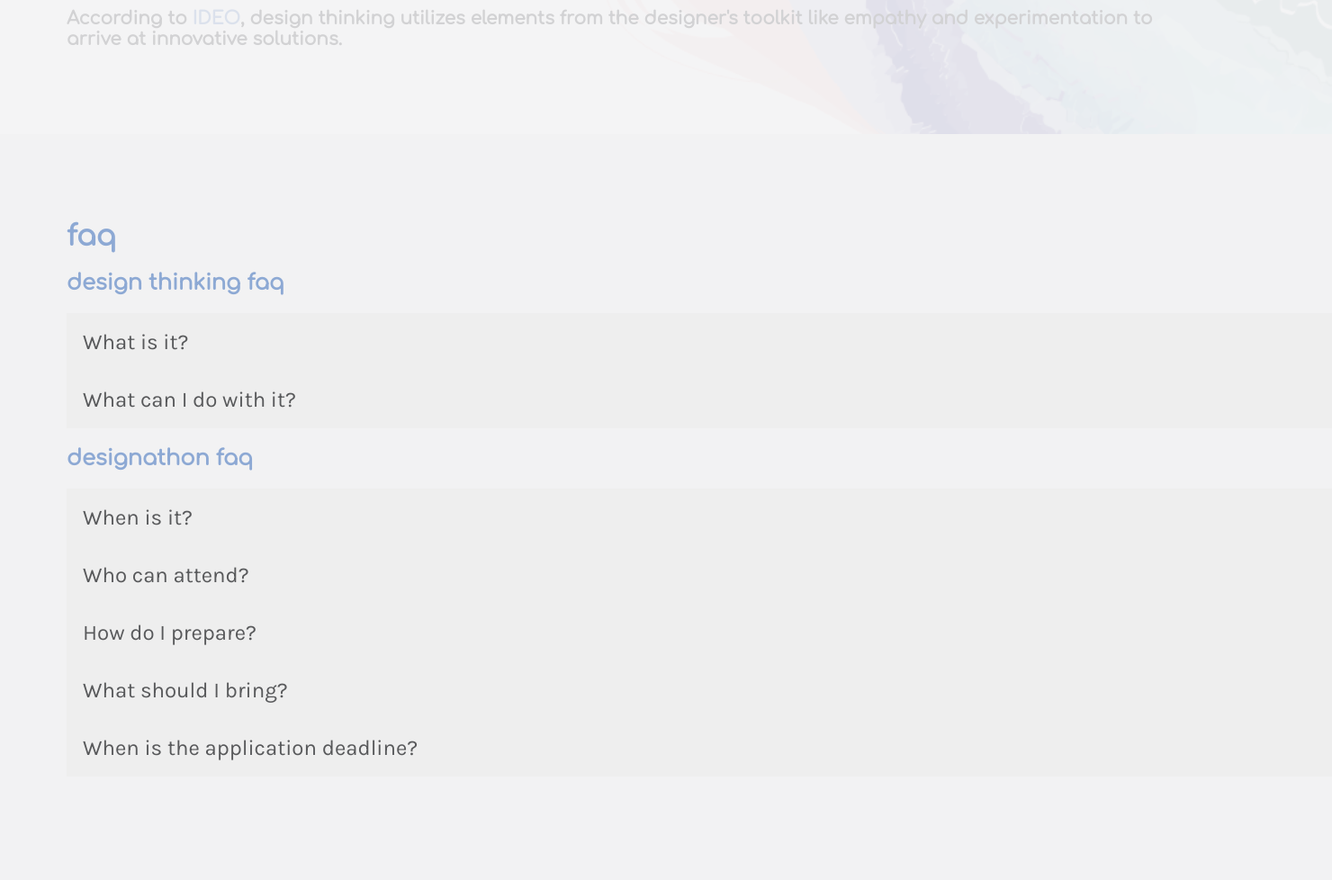
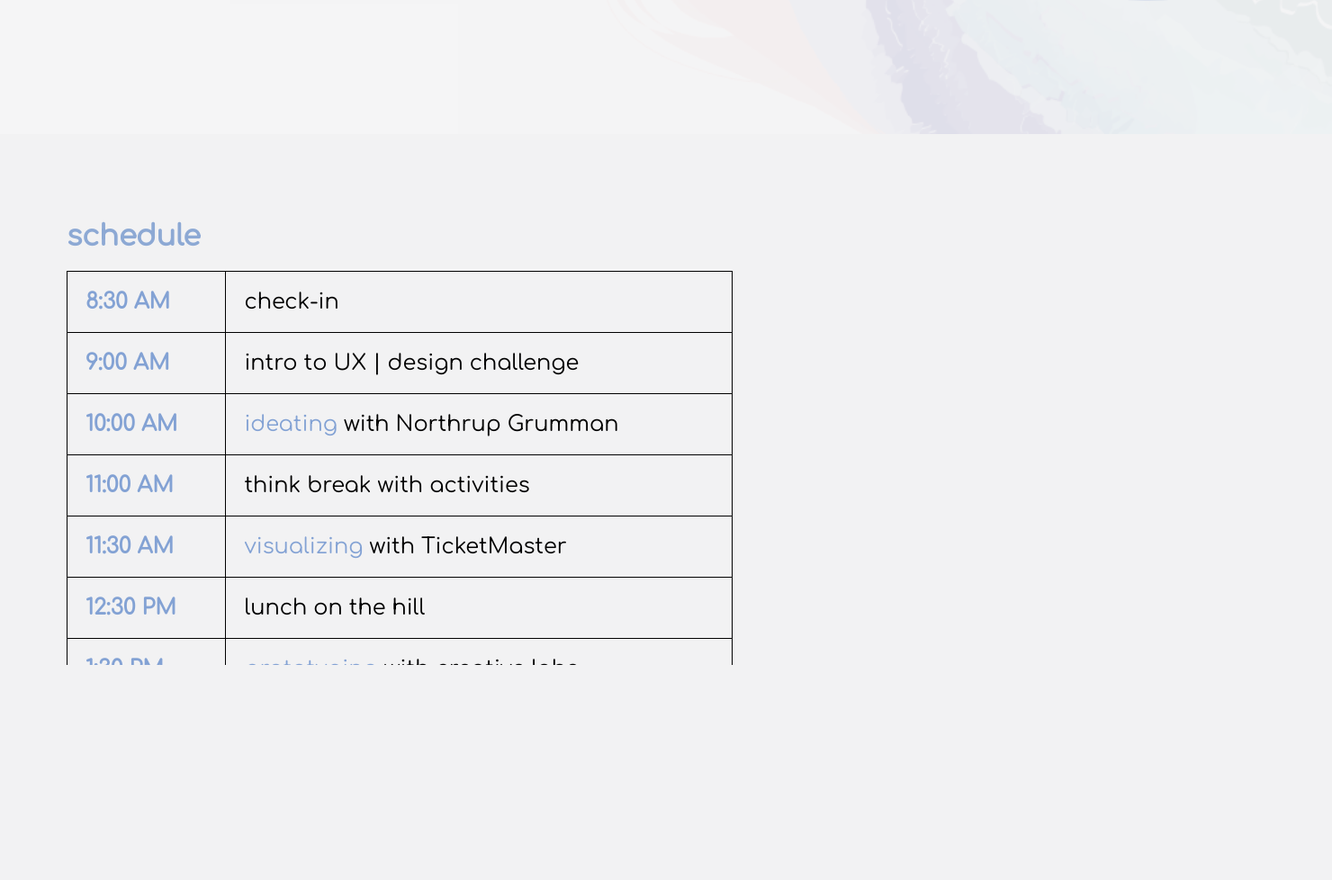
Before and after one commit to Bruin-Entrepreneurs/designathon_2020, a PHP site: page /index.html in a window 1480 px wide; the page is wider, and only the part inside the window is pictured. Shown: the part 1521-2499 px from the top of that part at 90% size. Before the commit the page ends 2366 px from the top of that part, so only its background shows below. Run offline with PHP 8.4, Linux system fonts and the light colour scheme.

Commit message:
initial schedule setup and circles changes

```diff
--- a/base.css
+++ b/base.css
@@ -101,6 +101,7 @@ h1, h2, h3 {
   /*transition: ease-in-out 10s;*/
   transform: rotate(0deg);
 }
+
 .home-img {
   height: 80%;
   width: 100%;
@@ -266,3 +267,20 @@ h1, h2, h3 {
     display: none;
   }
 }
+.hoverTable{
+  width:50%;
+  border-collapse:collapse;
+  height:100px;
+  font-family: Comfortaa;
+  font-size: 24px;
+}
+.hoverTable td{
+  padding:20px; border:black 1px solid;
+}
+
+.hoverTable tr:hover {
+  background-color: #C6D3E7;
+}
+.table_time {
+  color: #83A2D4;
+}
--- a/index.html
+++ b/index.html
@@ -27,31 +27,59 @@
 		<img class="about-img" src="./path.png" width="20%" height="40%" />
 		<h1 class="section-title"> about </h1>
 		<h3 class="about-text"> Designathon is a beginner-friendly, human-centered design competition hosted by Bruin Entrepreneurs with the goal of fostering design thinking at UCLA. This year's competition will be taking place on April 6th. You can learn more about last year's Designathon <a href="https://medium.com/bruin-entrepreneurs-stories/designathon-2018-1a82282f1448" class="text-link"> here. </a></h3>
+		<div style="display: flex; flex-direction: column;">
+			<h1 style="z-index: 1;"> what is design thinking?
+			</h1>
+			<h3 class="about-text"> According to <span style="color: #83A2D4"> IDEO</span>, design thinking utilizes elements from the designer's toolkit like empathy and experimentation to arrive at innovative solutions. </h3>
+		</div>
 		<div class="circle-group">
 			<h2> (re)frame </h2>
-			<!-- <div class="circle-frame"></div>
-			<div class="circle"></div>
-			<div class="circle"></div> -->
 			<img class="circle-lines" src="./Circles-1.svg" />
 		</div>
 		<div class="circle-group">
 			<h2>(re)iterate</h2>
-			<!-- <div class="circle-iterate"></div>
-			<div class="circle"></div>
-			<div class="circle"></div> -->
 			<img class="circle-lines" src="./Circles-2.svg" />
 		</div>
 		<div class="circle-group">
 			<h2> (re)invent </h2>
-			<!-- <div class="circle"></div>
-			<div class="circle"></div>
-			<div class="circle"></div> -->
 			<img class="circle-lines" src="./Circles-3.svg" />
 		</div>
-		<div style="display: flex; flex-direction: column;">
-			<h1 style="z-index: 1;"> what is design thinking?
-			</h1>
-			<h3 class="about-text"> According to <span style="color: #83A2D4"> IDEO</span>, design thinking utilizes elements from the designer's toolkit like empathy and experimentation to arrive at innovative solutions. </h3>
+	</div>
+	<div id="schedule" class="content-section">
+		<h1 class="section-title"> schedule </h1>
+			<div style="overflow-y: auto; height: 50%">
+			<table class="hoverTable">
+				<tbody>
+					<tr>
+						<td class="table_time"> <b>8:30 AM</b> </td>
+						<td> check-in </td>
+					</tr>
+					<tr>
+						<td class="table_time"> <b>9:00 AM</b> </td>
+						<td> intro to UX | design challenge </td>
+					</tr>
+					<tr>
+						<td class="table_time"> <b>10:00 AM</b> </td>
+						<td> <span style="color: #83A2D4"> ideating </span> with Northrup Grumman </td>
+					</tr>
+					<tr>
+						<td class="table_time"> <b>11:00 AM</b> </td>
+						<td> think break with activities </td>
+					</tr>
+					<tr>
+						<td class="table_time"> <b>11:30 AM</b> </td>
+						<td> <span style="color: #83A2D4"> visualizing </span> with TicketMaster </td>
+					</tr>
+					<tr>
+						<td class="table_time"> <b>12:30 PM</b> </td>
+						<td> lunch on the hill </td>
+					</tr>
+					<tr>
+						<td class="table_time"> <b>1:30 PM</b> </td>
+						<td> <span style="color: #83A2D4"> prototyping </span> with creative labs </td>
+					</tr>
+				</tbody>
+			</table>
 		</div>
 	</div>
 	<div id="faq" class="content-section">
```
